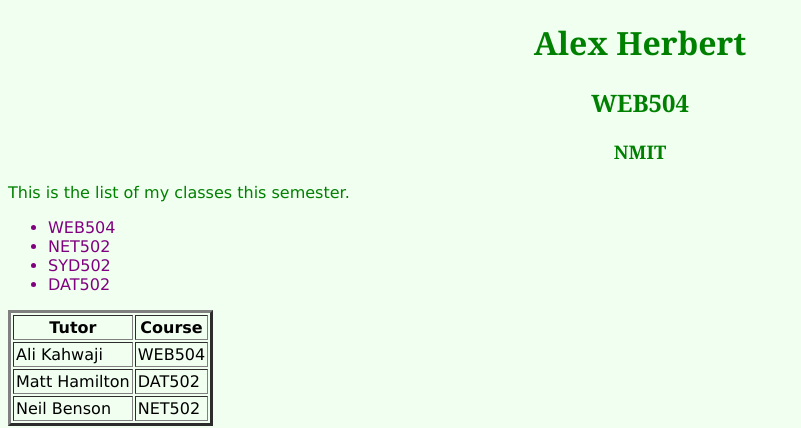
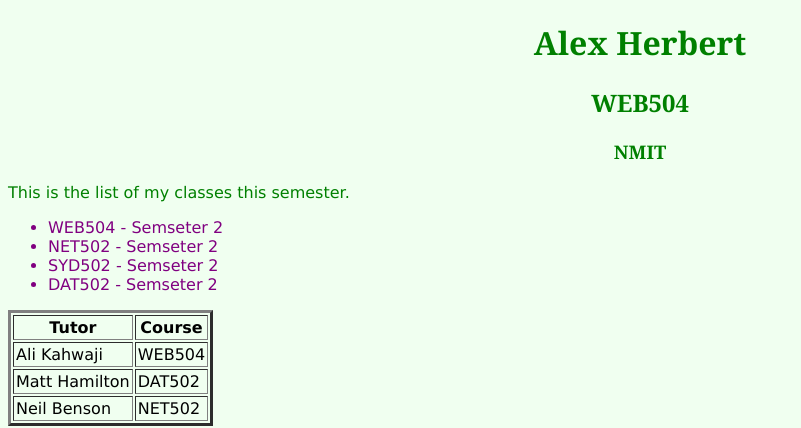
Before and after one commit to AlexHerbertGit/WEB504_Week-_2, a plain HTML site: page src/index.html in a window 1280 px wide. Shown: the top 428 px of the page, without its empty margins (0-801 px from the left). Drawn offline with Linux system fonts and the light colour scheme.

Commit message:
Added semester to list

```diff
--- a/src/index.html
+++ b/src/index.html
@@ -19,10 +19,10 @@
     <div class="div">
         <p id="content">This is the list of my classes this semester.
             <ul id="ul">
-                <li id="li">WEB504</li>
-                <li id="li">NET502</li>
-                <li id="li">SYD502</li>
-                <li id="li">DAT502</li>
+                <li id="li">WEB504 - Semseter 2</li>
+                <li id="li">NET502 - Semseter 2</li>
+                <li id="li">SYD502 - Semseter 2</li>
+                <li id="li">DAT502 - Semseter 2</li>
             </ul>
         </p>
     </div>
```
